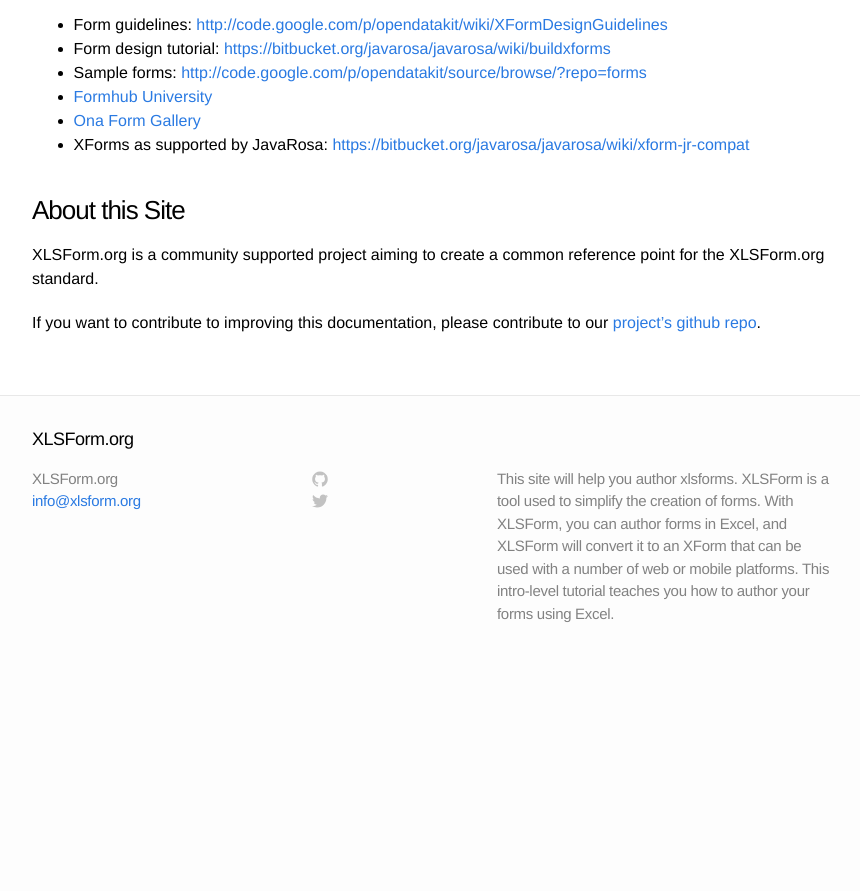
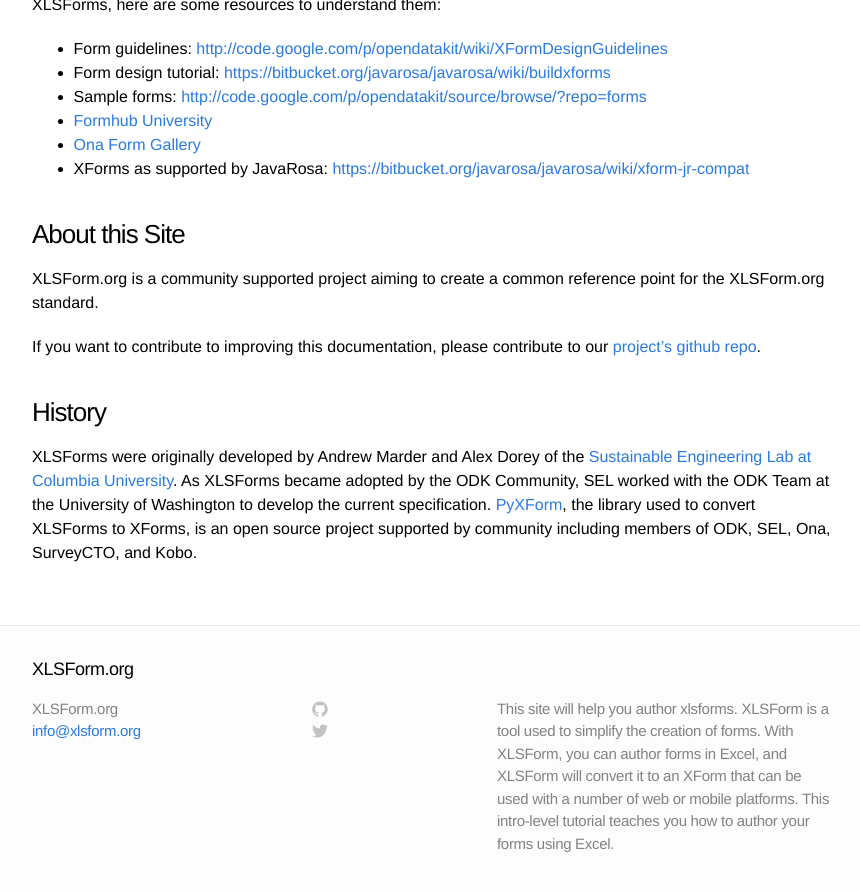
Before and after one commit to XLSForm/xlsform.github.io, a Jekyll site: the page built from _posts/2014-05-28-xlsform.md, in a window 1280 px wide and 900 px high, scrolled down 19592 px. Shown: the top 891 px of the window, without its empty margins (208-1068 px from the left). Built offline with Jekyll 4.4.1, drawn with Linux system fonts in a browser that asks for light colours; before the commit the page ends 20262 px from its top, so only the background shows below that; some of the changed text lies outside the part shown.

Commit message:
Update 2014-05-28-xlsform.md

```diff
--- a/_posts/2014-05-28-xlsform.md
+++ b/_posts/2014-05-28-xlsform.md
@@ -5,7 +5,7 @@
 categories: xlsform docs
 ---
 
-* [What is XLSForm?](#what is xlsform)
+* [What is an XLSForm?](#what is xlsform)
 * [Platforms/Tools that use XLSForms](#xlsform-tools)
   * [Basic format](#basic format)
     * [The survey worksheet](#survey worksheet)
@@ -56,6 +56,7 @@
 * [Ona](http://ona.io)
 * [SurveyCTO](http://surveycto.com)
 * [Enketo](http://enketo.org)
+* [Kobo ToolBox](http://kobotoolbox.org)
 * [CommCare](http://commcarehq.org)
 
 This intro-level tutorial teaches you how to author your forms using Excel.
@@ -649,3 +650,6 @@
 XLSForm.org is a community supported project aiming to create a common reference point for the XLSForm.org standard.
 
 If you want to contribute to improving this documentation, please contribute to our [project's github repo](https://github.com/XLSForm/xlsform.github.io).
+
+### <a name="history"></a>History
+XLSForms were originally developed by Andrew Marder and Alex Dorey of the [Sustainable Engineering Lab at Columbia University](http://sel.columbia.edu).  As XLSForms became adopted by the ODK Community, SEL worked with the ODK Team at the University of Washington to develop the current specification.  [PyXForm](https://github.com/SEL-Columbia/pyxform), the library used to convert XLSForms to XForms, is an open source project supported by community including members of ODK, SEL, Ona, SurveyCTO, and Kobo.
```
